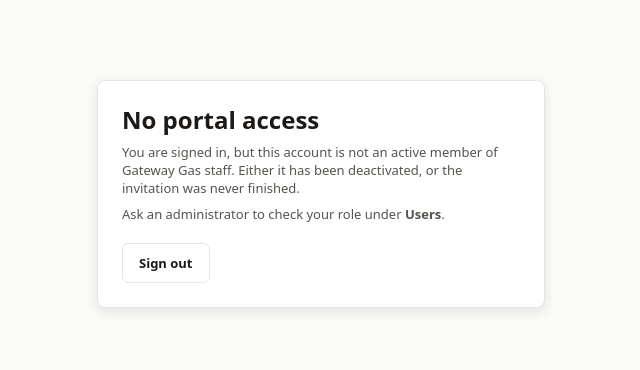
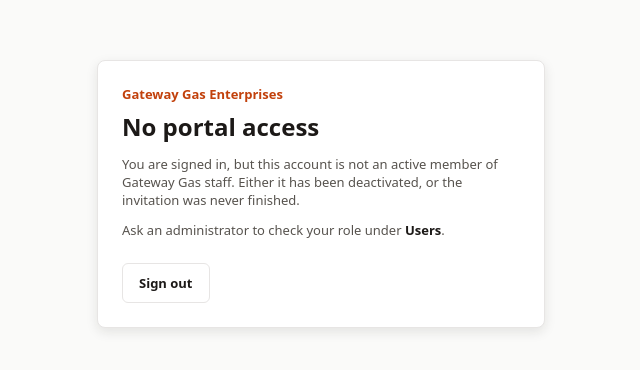
Before and after one commit to Jack-Murimi/STOREARENA, a Next.js app: page /no-access in a window 1280 px wide. Shown: the part 206-576 px from the top of the page, without its empty margins (319-959 px from the left). Built offline with nearby package versions, Linux system fonts and the light colour scheme.

Commit message:
no-access: improve layout and typography

```diff
--- a/src/app/no-access/page.tsx
+++ b/src/app/no-access/page.tsx
@@ -14,18 +14,19 @@ export default function NoAccessPage() {
   return (
     <main className="grid min-h-screen place-items-center bg-surface-sunken p-4">
       <section className="w-full max-w-md rounded-lg border border-border bg-surface p-6 shadow-raised">
-        <h1 className="text-xl font-semibold text-ink">No portal access</h1>
-        <p className="mt-2 text-sm text-ink-muted">
+        <p className="text-sm font-semibold text-orange-700">Gateway Gas Enterprises</p>
+        <h1 className="mt-2 text-2xl font-semibold text-ink">No portal access</h1>
+        <p className="mt-3 text-sm text-ink-muted">
           You are signed in, but this account is not an active member of Gateway Gas
           staff. Either it has been deactivated, or the invitation was never finished.
         </p>
-        <p className="mt-2 text-sm text-ink-muted">
-          Ask an administrator to check your role under <strong>Users</strong>.
+        <p className="mt-3 text-sm text-ink-muted">
+          Ask an administrator to check your role under <strong className="font-semibold text-ink">Users</strong>.
         </p>
-        <form action="/auth/signout" method="post" className="mt-5">
+        <form action="/auth/signout" method="post" className="mt-6">
           <button
             type="submit"
-            className="h-10 rounded-md border border-border px-4 text-sm font-semibold text-ink hover:bg-surface-muted"
+            className="h-10 rounded-md border border-border px-4 text-sm font-semibold text-ink hover:bg-surface-sunken"
           >
             Sign out
           </button>
```
